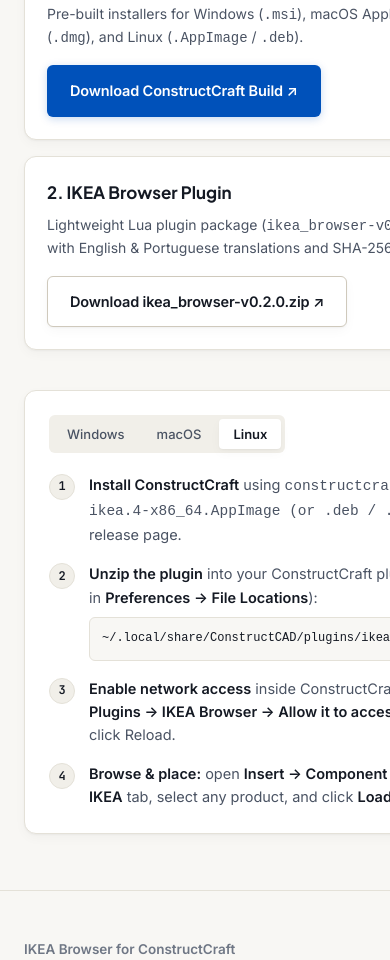
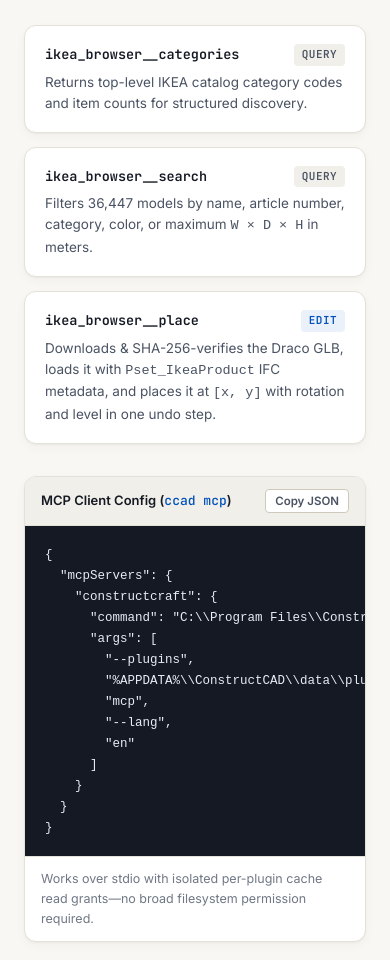
Before and after one commit to kielforeman-collab/constructcraft-ikea-browser, a plain HTML site: page docs/index.html in a window 390 px wide. Shown: the part 7306-8266 px from the top of the page. Drawn offline with Linux system fonts and the light colour scheme.

Commit message:
docs: showcase MCP AI agent tools and config on website
Co-authored-by: Kiel Foreman <233666511+kielforeman-collab@users.noreply.github.com>
Co-authored-by: Gemini Neon <gemini-neon@users.noreply.github.com>
Signed-off-by: Kiel Foreman <233666511+kielforeman-collab@users.noreply.github.com>

```diff
--- a/docs/app.js
+++ b/docs/app.js
@@ -323,4 +323,21 @@ document.addEventListener("DOMContentLoaded", () => {
   initPreview();
   initOsTabs();
   initReveal();
+
+  const copyMcpBtn = document.getElementById("copy-mcp-btn");
+  const mcpCode = document.getElementById("mcp-config-code");
+  if (copyMcpBtn && mcpCode) {
+    copyMcpBtn.addEventListener("click", async () => {
+      try {
+        await navigator.clipboard.writeText(mcpCode.textContent);
+        const orig = copyMcpBtn.textContent;
+        copyMcpBtn.textContent = "Copied";
+        setTimeout(() => {
+          copyMcpBtn.textContent = orig;
+        }, 1600);
+      } catch {
+        // Fallback ignored if clipboard permission denied
+      }
+    });
+  }
 });
--- a/docs/index.html
+++ b/docs/index.html
@@ -40,6 +40,7 @@
       <nav class="nav-links" aria-label="Primary">
         <a href="#preview">Catalog Preview</a>
         <a href="#features">Capabilities</a>
+        <a href="#mcp">MCP Agents</a>
         <a href="#install">Install</a>
         <a href="https://github.com/kielforeman-collab/constructcraft-ikea-browser" target="_blank" rel="noopener">GitHub</a>
       </nav>
@@ -285,8 +286,71 @@
       </div>
     </section>
 
+    <!-- MCP for AI Agents -->
+    <section id="mcp" class="section">
+      <div class="container">
+        <div class="section-head reveal">
+          <p class="section-eyebrow">Model Context Protocol · New in v0.2.0</p>
+          <h2>Furnish BIM projects by prompt over MCP</h2>
+          <p>
+            Load IKEA Browser with ConstructCraft’s built-in <code>ccad mcp</code> server and any MCP-compatible AI client (Muse, Claude Desktop, Claude Code, Cursor) can search all 36,447 models and place real-scale furniture directly into your <code>.ccad</code> project.
+          </p>
+        </div>
+
+        <div class="mcp-layout reveal">
+          <div class="mcp-tools">
+            <div class="mcp-tool-row">
+              <div class="mcp-tool-head">
+                <code>ikea_browser__categories</code>
+                <span class="mcp-badge">query</span>
+              </div>
+              <p>Returns top-level IKEA catalog category codes and item counts for structured discovery.</p>
+            </div>
+            <div class="mcp-tool-row">
+              <div class="mcp-tool-head">
+                <code>ikea_browser__search</code>
+                <span class="mcp-badge">query</span>
+              </div>
+              <p>Filters 36,447 models by name, article number, category, color, or maximum <code>W × D × H</code> in meters.</p>
+            </div>
+            <div class="mcp-tool-row">
+              <div class="mcp-tool-head">
+                <code>ikea_browser__place</code>
+                <span class="mcp-badge mcp-badge-edit">edit</span>
+              </div>
+              <p>Downloads &amp; SHA-256-verifies the Draco GLB, loads it with <code>Pset_IkeaProduct</code> IFC metadata, and places it at <code>[x, y]</code> with rotation and level in one undo step.</p>
+            </div>
+          </div>
+
+          <div class="mcp-code-panel">
+            <div class="mcp-code-head">
+              <span>MCP Client Config (<code>ccad mcp</code>)</span>
+              <button type="button" id="copy-mcp-btn" class="copy-btn">Copy JSON</button>
+            </div>
+            <pre class="mcp-pre"><code id="mcp-config-code">{
+  "mcpServers": {
+    "constructcraft": {
+      "command": "C:\\Program Files\\ConstructCraft\\ccad.exe",
+      "args": [
+        "--plugins",
+        "%APPDATA%\\ConstructCAD\\data\\plugins",
+        "mcp",
+        "--lang",
+        "en"
+      ]
+    }
+  }
+}</code></pre>
+            <p class="mcp-footnote">
+              Works over stdio with isolated per-plugin cache read grants—no broad filesystem permission required.
+            </p>
+          </div>
+        </div>
+      </div>
+    </section>
+
     <!-- Installation -->
-    <section id="install" class="section">
+    <section id="install" class="section section-alt">
       <div class="container">
         <div class="section-head reveal">
           <p class="section-eyebrow">Getting Started</p>
--- a/docs/styles.css
+++ b/docs/styles.css
@@ -917,6 +917,113 @@ a:hover {
   line-height: 1.5;
 }
 
+/* MCP Section */
+.mcp-layout {
+  display: grid;
+  grid-template-columns: minmax(0, 1fr) minmax(0, 1.05fr);
+  gap: 32px;
+  align-items: start;
+}
+
+.mcp-tools {
+  display: flex;
+  flex-direction: column;
+  gap: 14px;
+}
+
+.mcp-tool-row {
+  background: var(--bg-surface);
+  border: 1px solid var(--border-hairline);
+  border-radius: var(--radius-md);
+  padding: 18px 20px;
+  box-shadow: var(--shadow-sm);
+}
+
+.mcp-tool-head {
+  display: flex;
+  align-items: center;
+  justify-content: space-between;
+  gap: 10px;
+  margin-bottom: 6px;
+}
+
+.mcp-tool-head code {
+  font-family: var(--font-mono);
+  font-size: 13.5px;
+  font-weight: 600;
+  color: var(--text-primary);
+}
+
+.mcp-badge {
+  font-family: var(--font-mono);
+  font-size: 11px;
+  font-weight: 600;
+  text-transform: uppercase;
+  letter-spacing: 0.04em;
+  padding: 2px 8px;
+  border-radius: 4px;
+  background: var(--bg-subtle);
+  color: var(--text-secondary);
+}
+
+.mcp-badge-edit {
+  background: var(--accent-cobalt-soft);
+  color: var(--accent-cobalt);
+}
+
+.mcp-tool-row p {
+  margin: 0;
+  font-size: 13.5px;
+  color: var(--text-secondary);
+  line-height: 1.55;
+}
+
+.mcp-code-panel {
+  background: var(--bg-surface);
+  border: 1px solid var(--border-hairline);
+  border-radius: var(--radius-md);
+  overflow: hidden;
+  box-shadow: var(--shadow-sm);
+}
+
+.mcp-code-head {
+  display: flex;
+  align-items: center;
+  justify-content: space-between;
+  gap: 12px;
+  padding: 12px 16px;
+  background: var(--bg-subtle);
+  border-bottom: 1px solid var(--border-hairline);
+  font-size: 13px;
+  font-weight: 600;
+  color: var(--text-primary);
+}
+
+.mcp-code-head code {
+  font-family: var(--font-mono);
+  font-weight: 500;
+  color: var(--accent-cobalt);
+}
+
+.mcp-pre {
+  margin: 0;
+  padding: 18px 20px;
+  background: var(--bg-ink);
+  color: #e6ebf5;
+  font-family: var(--font-mono);
+  font-size: 12.5px;
+  line-height: 1.6;
+  overflow-x: auto;
+}
+
+.mcp-footnote {
+  margin: 0;
+  padding: 12px 16px;
+  font-size: 12.5px;
+  color: var(--text-muted);
+  border-top: 1px solid var(--border-hairline);
+}
+
 /* Footer */
 .site-footer {
   padding: 48px 0 56px;
@@ -971,7 +1078,8 @@ a:hover {
 /* Responsive */
 @media (max-width: 960px) {
   .hero-grid,
-  .install-layout {
+  .install-layout,
+  .mcp-layout {
     grid-template-columns: 1fr;
   }
 
```
